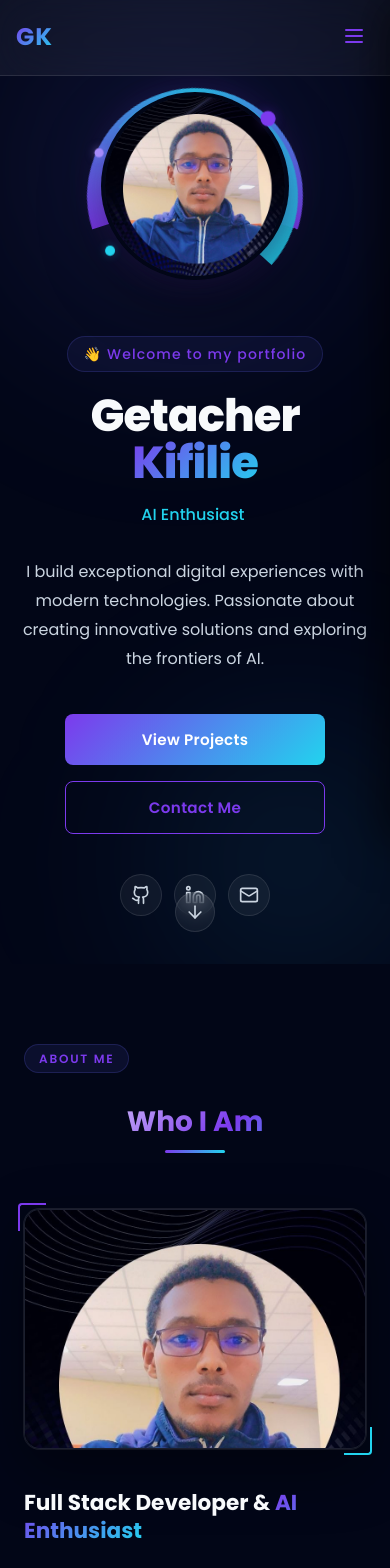
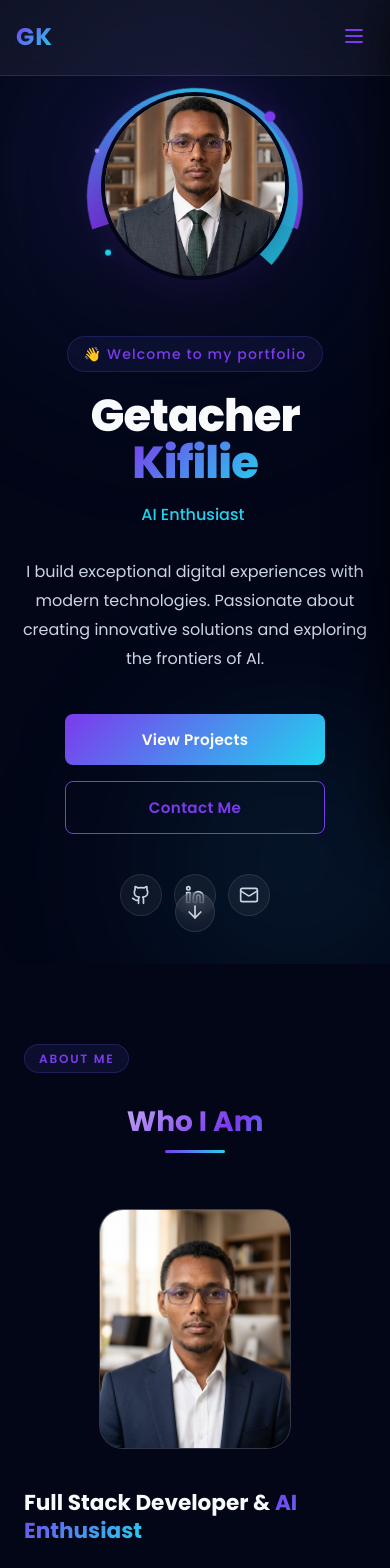
Before and after one commit to gech730/portifolio, a React (Vite) app: page / in a window 390 px wide. Shown: the top 1568 px of the page. Built offline with nearby package versions, Linux system fonts and the light colour scheme.

Commit message:
update portifolio image, its style

```diff
--- a/src/components/About.jsx
+++ b/src/components/About.jsx
@@ -1,7 +1,7 @@
 import { useEffect, useRef } from 'react';
 import { GraduationCap, Heart, Target, Code2 } from 'lucide-react';
 import '../styles/about.css';
-import photo from '../assets/myphoto.jpg';
+import photo from '../assets/myphoto2.png';
 
 const infoCards = [
   {
@@ -68,7 +68,7 @@ const About = () => {
                 src={photo}
                 alt="Getacher Kifilie — Full Stack Developer"
                 className="about-img"
-                loading="lazy"
+                loading="fast"
               />
               {/* Decorative corner accents */}
               <span className="img-corner img-corner-tl" aria-hidden="true" />
--- a/src/components/Contact.jsx
+++ b/src/components/Contact.jsx
@@ -12,7 +12,7 @@ const Contact = () => {
   const formRef = useRef(null);
   const sectionRef = useRef(null);
 
-  const [formData, setFormData] = useState({ name: '', email: '', subject: '', message: '' });
+  const [formData, setFormData] = useState({ name: '', subject: '', message: '' });
   const [status, setStatus] = useState('idle'); // idle | sending | success | error
 
   const handleChange = (e) =>
@@ -29,7 +29,7 @@ const Contact = () => {
         EMAILJS_PUBLIC_KEY
       );
       setStatus('success');
-      setFormData({ name: '', email: '', subject: '', message: '' });
+      setFormData({ name: '', subject: '', message: '' });
     } catch {
       setStatus('error');
     }
@@ -110,24 +110,14 @@ const Contact = () => {
                   />
                 </div>
                 <div className="form-group">
-                  <label htmlFor="email">Email</label>
+                  <label htmlFor="subject">Subject</label>
                   <input
-                    type="email" id="email" name="from_email"
-                    value={formData.email}
-                    onChange={(e) => setFormData(p => ({ ...p, email: e.target.value }))}
-                    required placeholder="getacher@gmail.com"
+                    type="text" id="subject" name="subject"
+                    value={formData.subject}
+                    onChange={(e) => setFormData(p => ({ ...p, subject: e.target.value }))}
+                    required placeholder=""
                   />
                 </div>
-              </div>
-
-              <div className="form-group">
-                <label htmlFor="subject">Subject</label>
-                <input
-                  type="text" id="subject" name="subject"
-                  value={formData.subject}
-                  onChange={(e) => setFormData(p => ({ ...p, subject: e.target.value }))}
-                  required placeholder=""
-                />
               </div>
 
               <div className="form-group">
@@ -144,22 +134,15 @@ const Contact = () => {
               {/* Hidden field to ensure sender email is included in message body */}
               <input
                 type="hidden"
-                name="reply_to"
-                value={formData.email}
-              />
-              <input
-                type="hidden"
                 name="full_message"
-                value={`SENDER EMAIL: ${formData.email}
-
-From: ${formData.name} (${formData.email})
+                value={`From: ${formData.name}
 Subject: ${formData.subject}
 
 Message:
 ${formData.message}
 
 ---
-Reply to: ${formData.email}`}
+Note: No email provided for reply.`}
               />
 
               <button type="submit" className="submit-btn" disabled={status === 'sending'}>
--- a/src/components/Hero.jsx
+++ b/src/components/Hero.jsx
@@ -1,6 +1,6 @@
 import { useState, useEffect, useRef } from 'react';
 import { Github, Linkedin, Mail, ArrowDown } from 'lucide-react';
-import photo from '../assets/myphoto.jpg';
+import photo from '../assets/image.png';
 import '../styles/hero.css';
 
 const LINES = [
--- a/src/styles/about.css
+++ b/src/styles/about.css
@@ -78,32 +78,45 @@
 ═══════════════════════════════════════════════ */
 .about-image-wrapper {
   position: relative;
+  display: grid;
+  place-items: center;
 }
 
 .about-img-frame {
   position: relative;
-  border-radius: 16px;
-  overflow: visible;
+  border-radius: 24px;
+  overflow: hidden;
+  background: linear-gradient(180deg, rgba(255, 255, 255, 0.08), rgba(255, 255, 255, 0.03));
+  box-shadow: inset 0 0 0 1px rgba(255, 255, 255, 0.08);
+}
+
+.about-img-frame::before {
+  content: '';
+  position: absolute;
+  inset: 0;
+  pointer-events: none;
+  background: radial-gradient(circle at top left, rgba(255, 255, 255, 0.16), transparent 35%);
 }
 
 .about-img {
   width: 100%;
-  height: 380px;
+  aspect-ratio: 4 / 5;
+  max-height: 520px;
   object-fit: cover;
-  object-position: top center;
-  border-radius: 16px;
+  object-position: center;
+  border-radius: 24px;
   display: block;
   border: 1px solid var(--glass-border);
   box-shadow:
-    0 20px 60px rgba(0, 0, 0, 0.4),
+    0 28px 80px rgba(0, 0, 0, 0.35),
     0 0 0 1px var(--glass-border);
   transition: transform 0.4s ease, box-shadow 0.4s ease;
 }
 
 .about-img-frame:hover .about-img {
-  transform: scale(1.02);
+  transform: scale(1.03);
   box-shadow:
-    0 30px 80px rgba(0, 0, 0, 0.5),
+    0 32px 90px rgba(0, 0, 0, 0.45),
     0 0 40px var(--glow-primary);
 }
 
--- a/src/styles/hero.css
+++ b/src/styles/hero.css
@@ -285,21 +285,32 @@
   height: 300px;
   border-radius: 50%;
   overflow: hidden;
-  background: var(--bg-light);
+  background: linear-gradient(135deg, rgba(255, 255, 255, 0.1), rgba(255, 255, 255, 0.05));
   box-shadow:
     0 0 0 4px var(--bg-dark),
-    0 20px 60px rgba(0, 0, 0, 0.5),
-    0 0 40px var(--glow-primary);
+    0 28px 80px rgba(0, 0, 0, 0.4),
+    0 0 50px var(--glow-primary),
+    inset 0 0 0 1px rgba(255, 255, 255, 0.08);
   transition: var(--transition);
   animation: hero-float 5s ease-in-out infinite;
 }
 
+.hero-photo-frame::before {
+  content: '';
+  position: absolute;
+  inset: 0;
+  border-radius: 50%;
+  background: radial-gradient(circle at top left, rgba(255, 255, 255, 0.12), transparent 40%);
+  pointer-events: none;
+}
+
 .hero-photo-frame:hover {
-  transform: scale(1.04);
+  transform: scale(1.05);
   box-shadow:
     0 0 0 4px var(--bg-dark),
-    0 30px 80px rgba(0, 0, 0, 0.6),
-    0 0 60px var(--glow-primary);
+    0 32px 90px rgba(0, 0, 0, 0.5),
+    0 0 70px var(--glow-primary),
+    inset 0 0 0 1px rgba(255, 255, 255, 0.08);
 }
 
 @keyframes hero-float {
@@ -311,13 +322,13 @@
   width: 100%;
   height: 100%;
   object-fit: cover;
-  object-position: top center;
+  object-position: center;
   display: block;
   transition: transform 0.4s ease;
 }
 
 .hero-photo-frame:hover .hero-photo-img {
-  transform: scale(1.06);
+  transform: scale(1.08);
 }
 
 /* Floating decorative dots */
@@ -361,6 +372,41 @@
 @keyframes dot-float {
   0%, 100% { transform: translateY(0) scale(1); }
   50%       { transform: translateY(-8px) scale(1.15); }
+}
+
+/* ═══════════════════════════════════════════════
+   RESPONSIVE
+═══════════════════════════════════════════════ */
+@media (max-width: 768px) {
+  .hero-photo-wrapper {
+    width: 260px;
+    height: 260px;
+  }
+
+  .hero-photo-frame {
+    width: 240px;
+    height: 240px;
+  }
+
+  .photo-dot-1 { width: 12px; height: 12px; }
+  .photo-dot-2 { width: 8px; height: 8px; }
+  .photo-dot-3 { width: 6px; height: 6px; }
+}
+
+@media (max-width: 480px) {
+  .hero-photo-wrapper {
+    width: 220px;
+    height: 220px;
+  }
+
+  .hero-photo-frame {
+    width: 200px;
+    height: 200px;
+  }
+
+  .photo-dot-1 { width: 10px; height: 10px; }
+  .photo-dot-2 { width: 6px; height: 6px; }
+  .photo-dot-3 { width: 4px; height: 4px; }
 }
 
 /* ═══════════════════════════════════════════════
```
Also changed, not shown: src/assets/image.png (added), src/assets/myphoto2.png (added).
